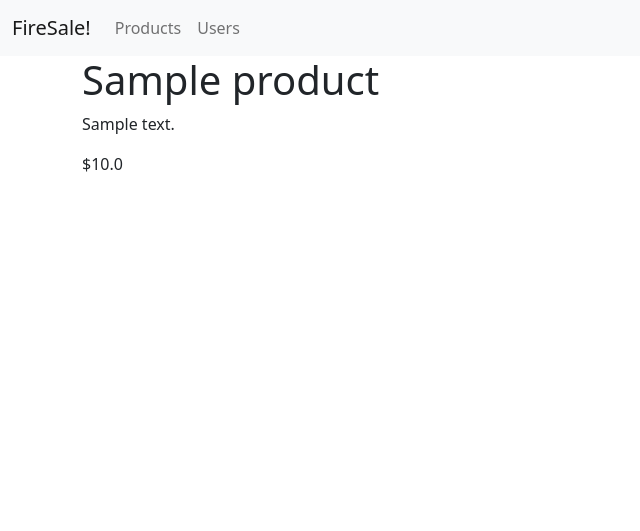
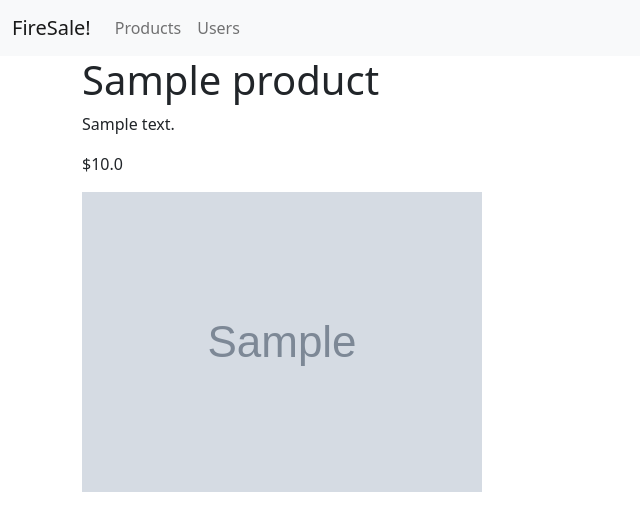
Before and after one commit to tjorvio/django-tango, a Django app: page /products/1 in a window 1280 px wide. Shown: the top 531 px of the page, without its empty margins (0-640 px from the left). Run offline with Django 4.2, Linux system fonts and the light colour scheme; tables that the repository leaves empty hold one stand-in row (values such as "Sample post"); grey boxes marked "Sample" are stand-in pictures.

Commit message:
pictures show up on website from product_details.html and single_product.html

```diff
--- a/templates/product/product_details.html
+++ b/templates/product/product_details.html
@@ -3,5 +3,7 @@
     <h1>{{ product.name }}</h1>
     <p>{{ product.description }}</p>
     <p>${{ product.price }}</p>
-    <!-- show pictures for loop TODO: for product_image in product.productimage_set.all-->
+    {% for product_picture in product.picture_set.all %}
+        <img class="product-picture" src="{{ product_picture.picture }}" alt="Picture of product"/>
+    {% endfor %}
 {% endblock %}
--- a/templates/product/single_product.html
+++ b/templates/product/single_product.html
@@ -1,5 +1,6 @@
 <div class="single product">
     <a href="/products/{{ product.id }}">
+        <img class="product-picture" src="{{ product.picture_set.first.picture }}" alt="Picture of product"/>
         <h4>{{ product.name }}</h4>
         <p>{{ product.description }}</p>
         <p>{{ product.price }}</p>
```
